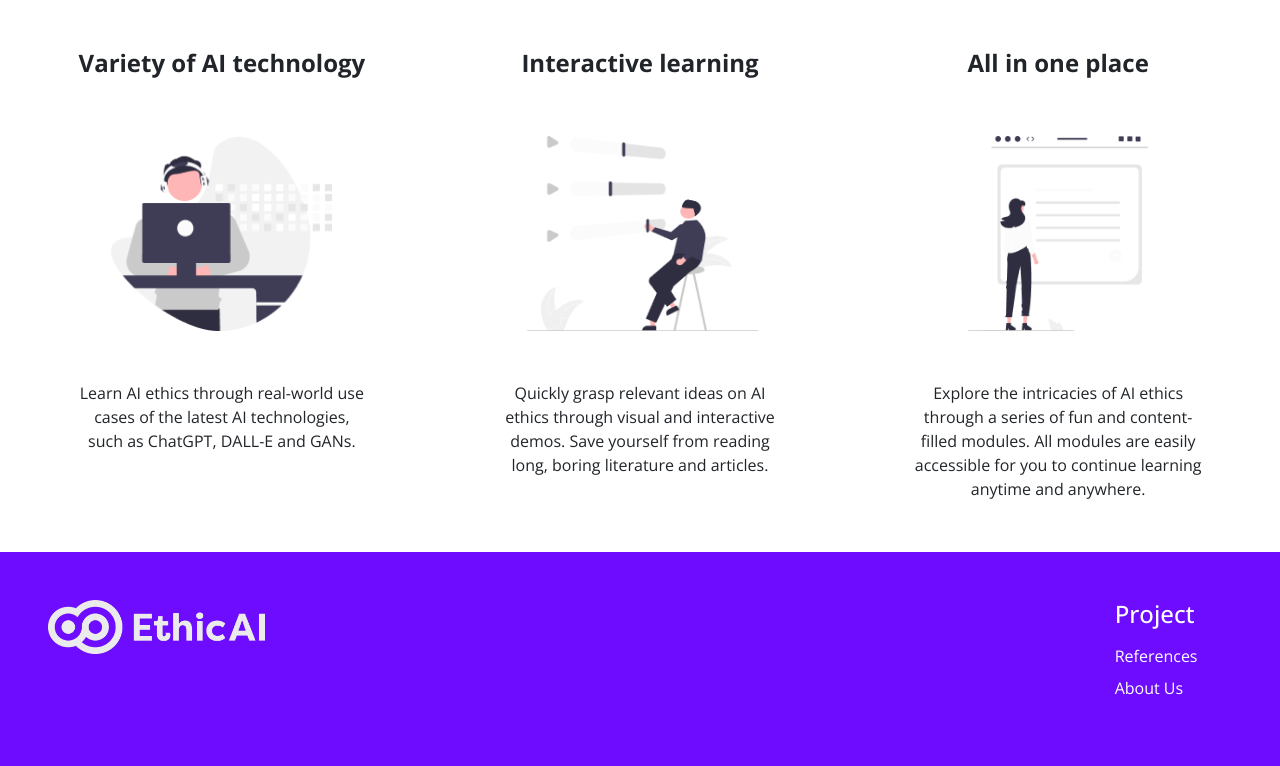
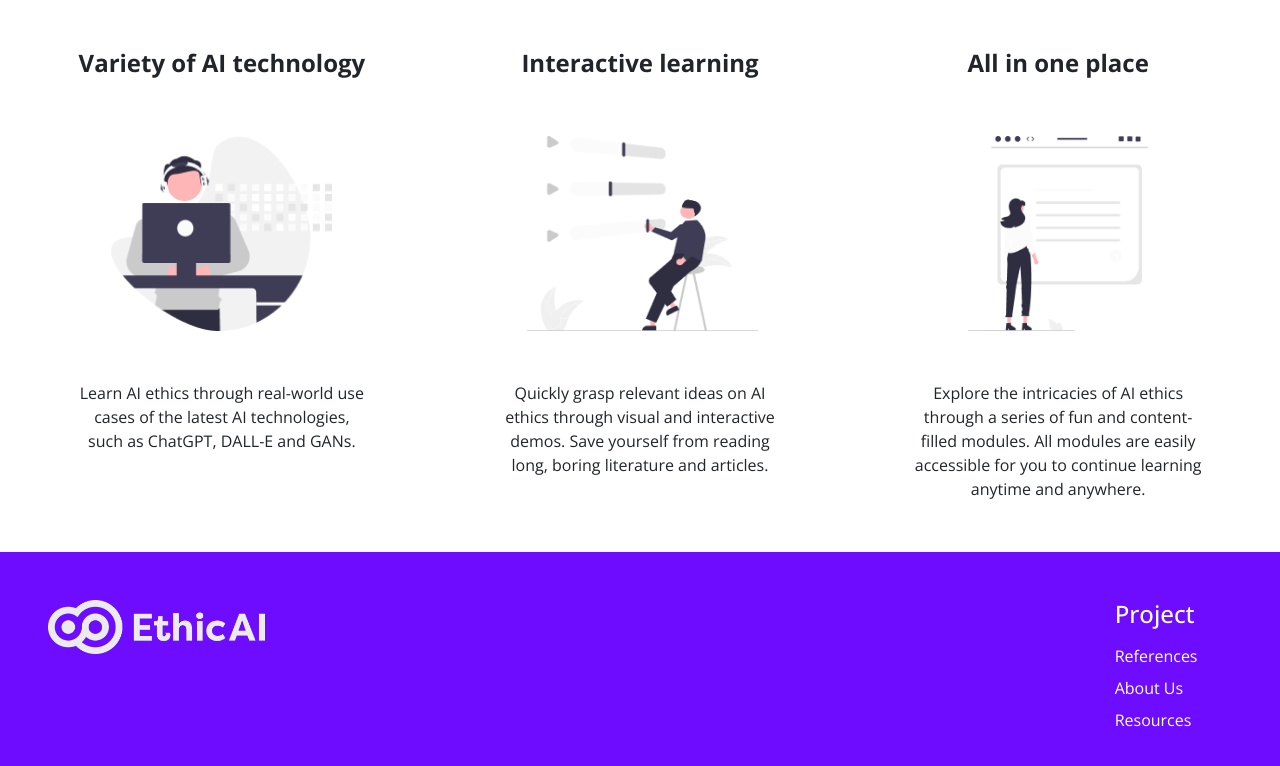
Before and after one commit to harslash/EthicAI, a Vue app in the folder project/ethicai-spa/: page / in a window 1280 px wide. Shown: the part 616-1382 px from the top of the page. Built offline with nearby package versions, Linux system fonts and the light colour scheme.

Commit message:
Add resources to page footer

```diff
--- a/project/ethicai-spa/src/components/reusable/page-footer.vue
+++ b/project/ethicai-spa/src/components/reusable/page-footer.vue
@@ -15,6 +15,11 @@
           <li class="mb-2">
             <router-link to="/about-us">
               About Us
+            </router-link>
+          </li>
+          <li class="mb-2">
+            <router-link to="/resources">
+              Resources
             </router-link>
           </li>
         </ul>
```
